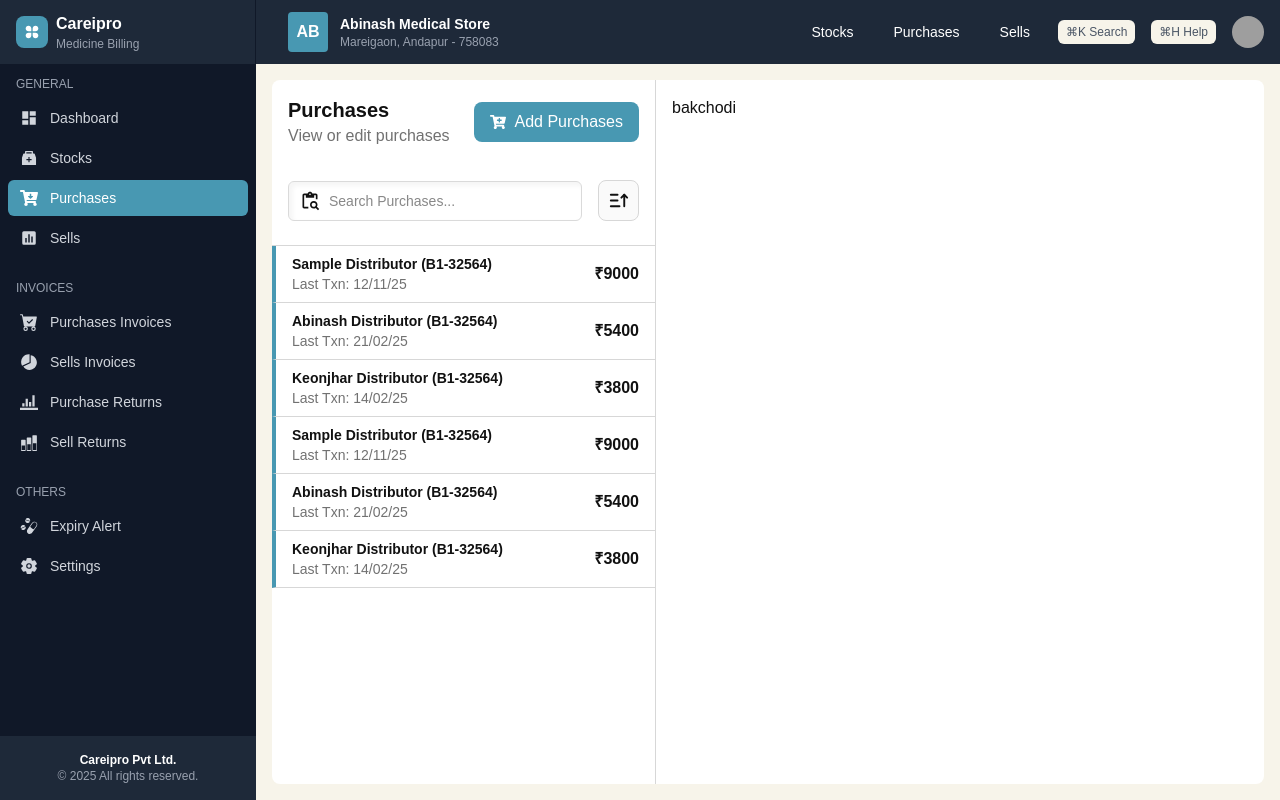
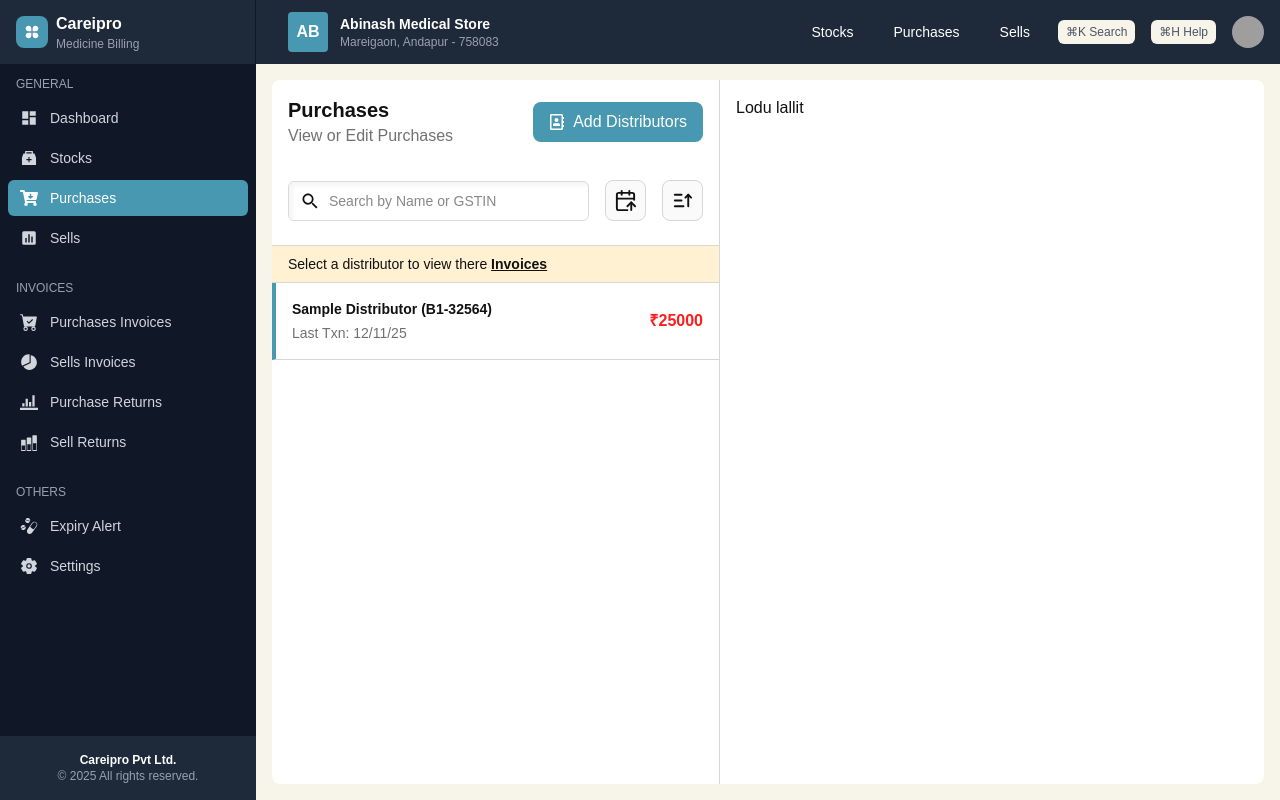
Before and after one commit to Abinashshasini/careipro.billing.fe, a Next.js app: page /dashboard/purchases in a window 1280 px wide. Built offline with nearby package versions, Linux system fonts and the light colour scheme; grey boxes are pictures that could not be loaded.

Commit message:
merge - taken merge from live JIRA-TPW2-22580

```diff
--- /dev/null
+++ b/src/app/dashboard/purchases/component/distributor-or-invoice-list.tsx
@@ -0,0 +1,36 @@
+import React, { FC } from 'react';
+
+interface DistributorOrInvoiceListProps {
+  distributorId: number;
+  title: string;
+  date: string;
+  seleceted: boolean;
+  amount?: number | string;
+  onClick?: (id: number) => void;
+}
+
+const DistributorOrInvoiceList: FC<DistributorOrInvoiceListProps> = ({
+  title = '',
+  date = '',
+  amount = '',
+  seleceted,
+  distributorId,
+  onClick = () => {},
+}) => {
+  return (
+    <div
+      onClick={() => onClick(distributorId)}
+      className={`flex items-center justify-between px-4 py-4 border-b border-border cursor-pointer hover:bg-grayLight transition border-l-4 border-l-primary hover:bg-shade-blue ${
+        seleceted ? 'bg-shade-blue' : ''
+      }`}
+    >
+      <div>
+        <h3 className="text-sm font-semibold mb-1">{title}</h3>
+        <p className="text-sm text-gray">{date}</p>
+      </div>
+      <div className="font-bold text-danger">₹{amount}</div>
+    </div>
+  );
+};
+
+export default DistributorOrInvoiceList;
--- a/src/app/dashboard/purchases/page.tsx
+++ b/src/app/dashboard/purchases/page.tsx
@@ -1,104 +1,102 @@
 'use client';
-import { FaCartPlus } from 'react-icons/fa';
-import { MdOutlineContentPasteSearch } from 'react-icons/md';
+import React, { useState } from 'react';
+import { IoMdSearch } from 'react-icons/io';
+import { LuCalendarArrowUp } from 'react-icons/lu';
+import { FaRegAddressBook } from 'react-icons/fa';
 import { TbSortAscending } from 'react-icons/tb';
+import { IoChevronBackOutline } from 'react-icons/io5';
 
-import React, { useState } from 'react';
+type selectedDistributorType = {
+  selcted: boolean;
+  distributerId: number | null;
+  distributorInvoiceData: string[];
+};
+
+/** components */
 import { SearchBar } from '@/components/ui/searchbar';
+import DistributorOrInvoiceList from './component/distributor-or-invoice-list';
 
 const PurchaseContainer = () => {
+  /** Required states */
   const [query, setQuery] = useState('');
+  const [selectedDistributor, setSelectedDistributor] =
+    useState<selectedDistributorType>({
+      selcted: false,
+      distributerId: null,
+      distributorInvoiceData: [],
+    });
 
   return (
     <div className="w-full bg-white rounded-lg h-full flex">
-      <div className="w-96 border-r-1 h-full border-border">
+      <div className="w-md border-r-1 h-full border-border">
         <div className="flex justify-between items-center p-4">
-          <div>
-            <h3 className="text-xl font-bold">Purchases</h3>
-            <p className="text-gray text-md">View or edit purchases</p>
+          <div className="flex items-center gap-4">
+            {selectedDistributor.selcted && <IoChevronBackOutline size={25} />}
+            <div>
+              <h3 className="text-xl font-bold">Purchases</h3>
+              <p className="text-gray text-md">View or Edit Purchases</p>
+            </div>
           </div>
           <div className="flex items-center px-4 py-2 bg-primary text-white rounded-lg cursor-pointer hover:opacity-90 transition">
-            <FaCartPlus className="mr-2" />
-            Add Purchases
+            <FaRegAddressBook className="mr-2" />
+            Add Distributors
           </div>
         </div>
 
         <div className="flex items-center gap-4 border-b border-border pb-6 p-4">
           <SearchBar
-            placeholder="Search Purchases..."
+            placeholder="Search by Name or GSTIN"
             value={query}
             onChange={(e) => setQuery(e.target.value)}
-            icon={
-              <MdOutlineContentPasteSearch size={20} className="text-black" />
-            }
+            className="text-semibold"
+            icon={<IoMdSearch size={20} className="text-black" />}
           />
+          <div className="border border-border rounded-lg p-2 hover:bg-grayLight transition bg-bg-secondary">
+            <LuCalendarArrowUp
+              size={23}
+              className="text-black cursor-pointer"
+            />
+          </div>
           <div className="border border-border rounded-lg p-2 hover:bg-grayLight transition bg-bg-secondary">
             <TbSortAscending size={23} className="text-black cursor-pointer" />
           </div>
         </div>
-
-        <div className="flex items-center justify-between px-4 py-2 border-b border-border cursor-pointer hover:bg-grayLight transition border-l-4 border-l-primary hover:bg-gray-200">
-          <div>
-            <h3 className="text-sm font-semibold">
-              Sample Distributor (B1-32564)
-            </h3>
-            <p className="text-sm text-gray">Last Txn: 12/11/25</p>
-          </div>
-          <div className="font-bold text-black">₹9000</div>
+        <div>
+          <h3 className="font-medium text-sm px-4 py-2 pl-4 border-b border-border bg-shade-yellow">
+            {!selectedDistributor.selcted ? (
+              <>
+                Select a distributor to view there&nbsp;
+                <span className="underline font-semibold">Invoices</span>
+              </>
+            ) : (
+              <>
+                Select a invoice to get&nbsp;
+                <span className="underline font-semibold">
+                  Purchase Details
+                </span>
+              </>
+            )}
+          </h3>
         </div>
 
-        <div className="flex items-center justify-between px-4 py-2 border-b border-border cursor-pointer hover:bg-grayLight transition border-l-4 border-l-primary hover:bg-gray-200">
-          <div>
-            <h3 className="text-sm font-semibold">
-              Abinash Distributor (B1-32564)
-            </h3>
-            <p className="text-sm text-gray">Last Txn: 21/02/25</p>
-          </div>
-          <div className="font-bold text-black">₹5400</div>
-        </div>
-
-        <div className="flex items-center justify-between px-4 py-2 border-b border-border cursor-pointer hover:bg-grayLight transition border-l-4 border-l-primary hover:bg-gray-200">
-          <div>
-            <h3 className="text-sm font-semibold">
-              Keonjhar Distributor (B1-32564)
-            </h3>
-            <p className="text-sm text-gray">Last Txn: 14/02/25</p>
-          </div>
-          <div className="font-bold text-black">₹3800</div>
-        </div>
-        <div className="flex items-center justify-between px-4 py-2 border-b border-border cursor-pointer hover:bg-grayLight transition border-l-4 border-l-primary hover:bg-gray-200">
-          <div>
-            <h3 className="text-sm font-semibold">
-              Sample Distributor (B1-32564)
-            </h3>
-            <p className="text-sm text-gray">Last Txn: 12/11/25</p>
-          </div>
-          <div className="font-bold text-black">₹9000</div>
-        </div>
-
-        <div className="flex items-center justify-between px-4 py-2 border-b border-border cursor-pointer hover:bg-grayLight transition border-l-4 border-l-primary hover:bg-gray-200">
-          <div>
-            <h3 className="text-sm font-semibold">
-              Abinash Distributor (B1-32564)
-            </h3>
-            <p className="text-sm text-gray">Last Txn: 21/02/25</p>
-          </div>
-          <div className="font-bold text-black">₹5400</div>
-        </div>
-
-        <div className="flex items-center justify-between px-4 py-2 border-b border-border cursor-pointer hover:bg-grayLight transition border-l-4 border-l-primary hover:bg-gray-200">
-          <div>
-            <h3 className="text-sm font-semibold">
-              Keonjhar Distributor (B1-32564)
-            </h3>
-            <p className="text-sm text-gray">Last Txn: 14/02/25</p>
-          </div>
-          <div className="font-bold text-black">₹3800</div>
-        </div>
+        <DistributorOrInvoiceList
+          title="Sample Distributor (B1-32564)"
+          date="Last Txn: 12/11/25"
+          amount={25000}
+          distributorId={1}
+          seleceted={selectedDistributor.distributerId === 1}
+          onClick={(id) =>
+            setSelectedDistributor({
+              selcted: true,
+              distributerId: id,
+              distributorInvoiceData: [],
+            })
+          }
+        />
       </div>
 
-      <div className="h-full flex-1 p-4 ">
-        <p>bakchodi</p>
+      <div className="h-full flex-1 p-4">
+        <p>Lodu lallit</p>
       </div>
     </div>
   );
--- a/src/app/globals.css
+++ b/src/app/globals.css
@@ -6,12 +6,14 @@
   --color-bg-primary: #F7F4EA;
   --color-bg-secondary: #fafafa;
   --color-white: #fff;
-  --color-danger: #F08787;
+  --color-danger: #fd1d1d;
   --color-success: #8AA624;
   --color-black: #111;
   --color-gray: #717171;
   --color-border: #D7D7D7;
   --color-input-border: #dadada;
+  --color-shade-yellow: rgb(255, 241, 209);
+  --color-shade-blue: rgb(217, 237, 247);
   --color-input-boxshadow: inset 3px 3px 4px 1px rgba(0, 0, 0, .04);
 }
 
```
